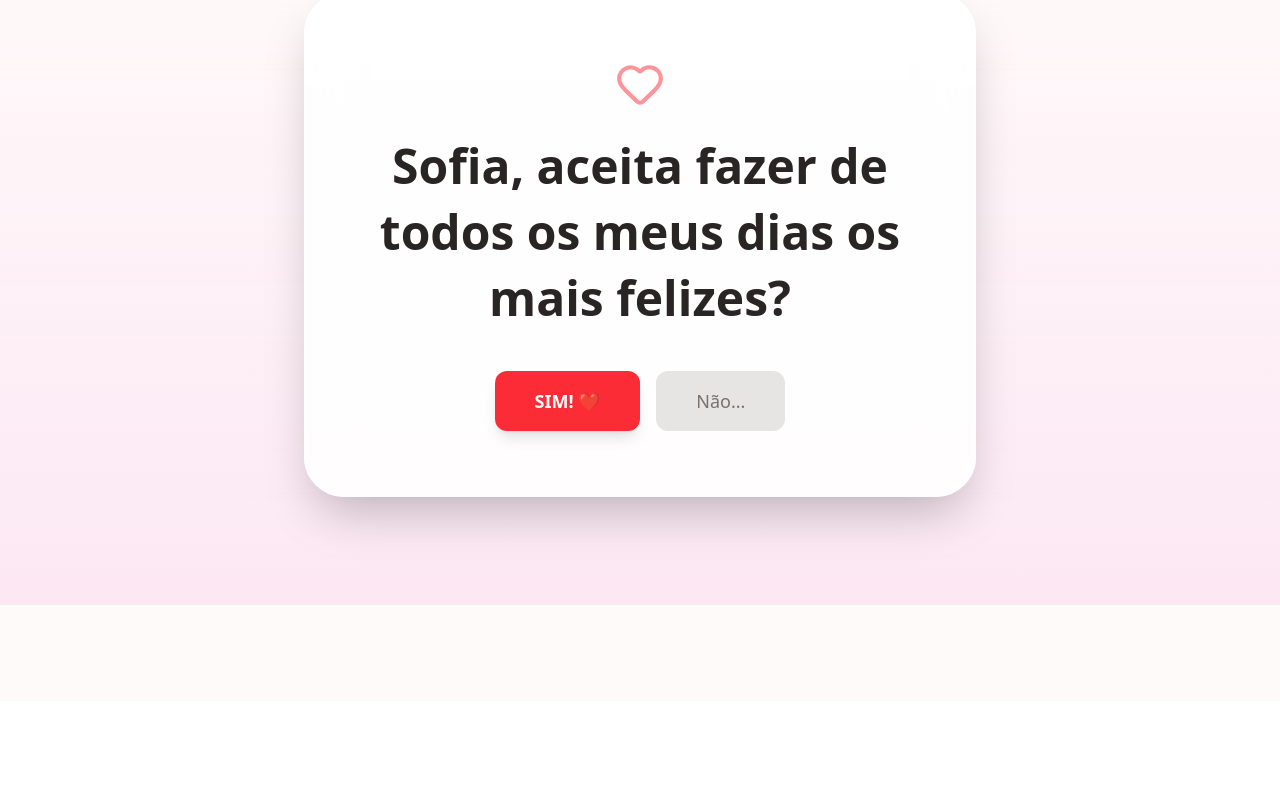
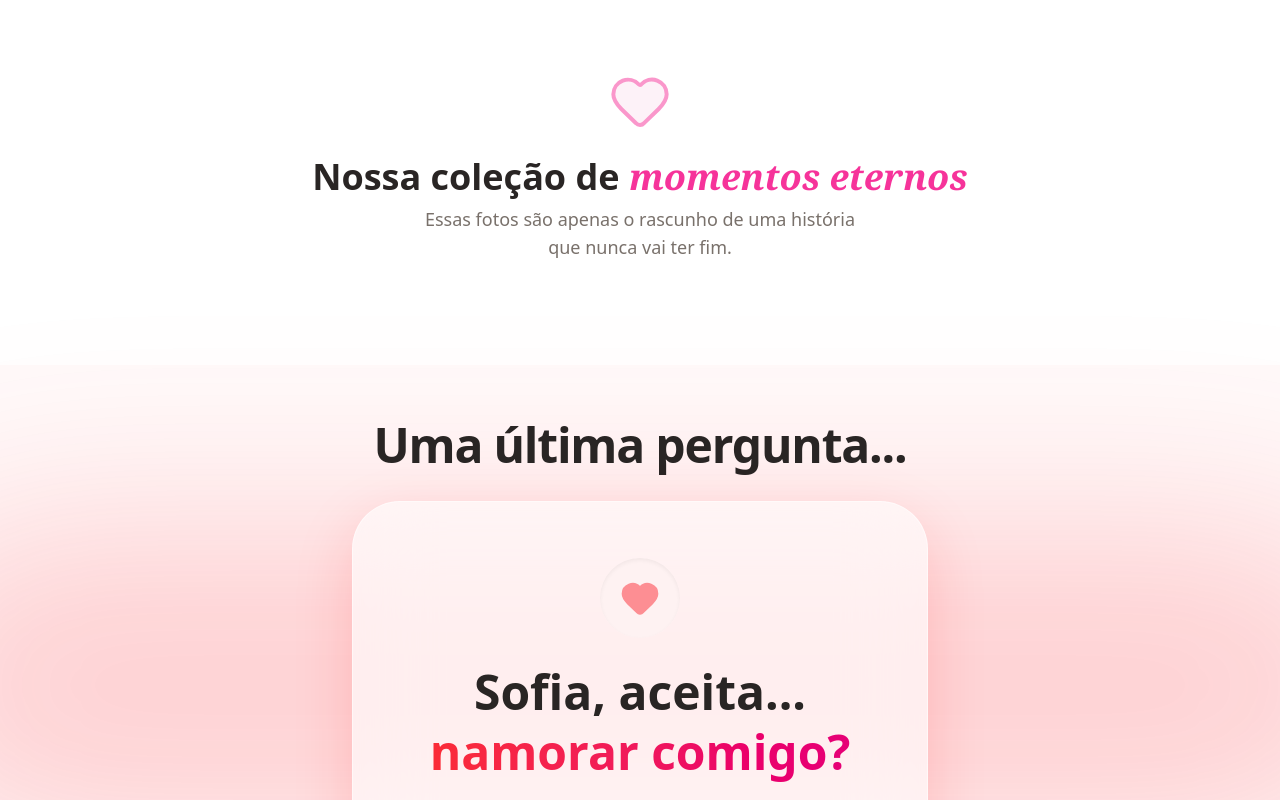
Before and after one commit to Kazo-Kanojo/projeto_namorada, a React (Vite) app: page / in a window 1280 px wide. Shown: the part 7580-8380 px from the top of the page. Before the commit the page ends 8281 px from the top, so only its background shows below. Built offline with nearby package versions, Linux system fonts and the light colour scheme.

Commit message:
Alterações finais(se eu n quiser acrescentar mais coisas)

```diff
--- a/src/App.jsx
+++ b/src/App.jsx
@@ -217,10 +217,10 @@ function App() {
         <p className="text-stone-600 mb-8 max-w-md">Prometo te fazer a mulher mais feliz desse mundo.</p>
         <div className="relative">
           {/* Se tiver foto na chuva, usa a primeira como destaque, se não usa a favorita */}
-          <img src={FOTOS_DA_CHUVA[0] || "/foto_favorita.jpeg"} className="w-64 h-64 md:w-96 md:h-96 object-cover rounded-full border-8 border-white shadow-2xl" />
+          <img src="/foto_favorita.jpeg" className="w-64 h-64 md:w-96 md:h-96 object-cover rounded-full border-8 border-white shadow-2xl" />
           <Sparkles className="absolute -top-4 -right-4 text-yellow-400 animate-pulse" size={40} />
         </div>
-        <button onClick={() => setAceitou(false)} className="mt-12 px-6 py-2 rounded-full bg-white shadow-md text-pink-500 flex items-center gap-2 hover:bg-pink-50 transition-colors">
+        <button onClick={() => setAceitou(false)} className="mt-12 px-6 py-2 rounded-full bg-white shadow-md text-pink-500 flex items-center gap-2 hover:bg-pink-50 transition-colors cursor-pointer">
           <ChevronLeft size={20} /> Rever nossa história
         </button>
       </div>
@@ -307,26 +307,56 @@ function App() {
           </div>
         ))}
       </section>
+       <section className="min-h-[50vh] flex flex-col items-center justify-center py-20 px-6 bg-white">
+  <Heart className="w-16 h-16 text-pink-500 fill-pink-100 animate-pulse mb-6" strokeWidth={1.5} />
+
+  <h1 className="text-3xl md:text-4xl font-bold text-stone-800 text-center mb-2">
+    Nossa coleção de <span className="text-pink-500 italic font-serif">momentos eternos</span>
+  </h1>
+
+  <p className="text-stone-500 text-lg font-light max-w-md text-center">
+    Essas fotos são apenas o rascunho de uma história que nunca vai ter fim.
+  </p>
+</section>
+
+
 
       {/* PEDIDO */}
-      <section className="min-h-[80vh] flex flex-col items-center justify-center px-4 relative z-10 bg-gradient-to-t from-pink-100 to-transparent">
-        <div className="bg-white/90 backdrop-blur-xl p-8 md:p-16 rounded-[2.5rem] shadow-2xl text-center max-w-2xl w-full border-2 border-white mb-20">
-          <Heart className="mx-auto mb-6 text-red-500 animate-pulse" size={50} />
-          <h2 className="text-2xl md:text-5xl font-bold text-stone-800 mb-10 leading-snug">
-            Sofia, aceita fazer de todos os meus dias os mais felizes?
+      <section className="min-h-[80vh] flex flex-col items-center justify-center px-4 relative z-10">
+
+  {/* Fundo de luz (Glow) atrás do cartão */}
+  <div className="absolute top-1/2 left-1/2 -translate-x-1/2 -translate-y-1/2 w-[120%] h-[50%] bg-red-500/20 blur-[100px] rounded-full pointer-events-none"></div>
+
+  <h2 className="text-3xl md:text-5xl font-bold text-stone-800 mb-8 text-center relative z-10 tracking-tight">
+    Uma última pergunta...
   </h2>
+
+  <div className="bg-white/60 backdrop-blur-2xl p-8 md:p-14 rounded-[3rem] shadow-[0_20px_60px_rgba(255,0,0,0.15)] text-center max-w-xl w-full border border-white/50 relative z-10 transition-transform hover:scale-[1.02] duration-500">
+
+    <div className="bg-red-50 w-20 h-20 mx-auto rounded-full flex items-center justify-center mb-6 shadow-inner">
+      <Heart className="text-red-500 fill-red-500 animate-pulse" size={40} />
+    </div>
+
+    <h2 className="text-3xl md:text-5xl font-bold text-stone-800 mb-10 leading-tight">
+      Sofia, aceita... <br/>
+      <span className="text-transparent bg-clip-text bg-gradient-to-r from-red-500 to-pink-600">
+        namorar comigo?
+      </span>
+    </h2>
+
     <div className="flex flex-col md:flex-row justify-center items-center gap-4 w-full">
       <button
         onClick={() => setAceitou(true)}
-              className="w-full md:w-auto px-10 py-4 bg-red-500 text-white text-lg font-bold rounded-xl shadow-lg hover:bg-red-600 hover:scale-105 transition-all active:scale-95"
+        className="w-full md:w-auto px-12 py-5 bg-gradient-to-r from-red-500 to-pink-600 text-white text-xl font-bold rounded-full shadow-xl shadow-red-200 hover:shadow-red-400 hover:scale-105 transition-all active:scale-95"
       >
-              SIM! ❤️
+        SIM, ACEITO! 💍
       </button>
+
       <button
         onClick={fogeBotao}
         onMouseEnter={fogeBotao}
         style={{ position: noButtonPos.position, top: noButtonPos.top, left: noButtonPos.left, zIndex: noButtonPos.zIndex }}
-              className="w-full md:w-auto px-10 py-4 bg-stone-200 text-stone-500 text-lg font-medium rounded-xl hover:bg-stone-300 transition-all"
+        className="w-full md:w-auto px-10 py-5 bg-stone-200 text-stone-700 text-lg font-medium rounded-full border border-stone-300 shadow-sm hover:bg-stone-100 transition-all"
       >
         Não...
       </button>
```
Lines whose indentation alone changed are shown as unchanged.
